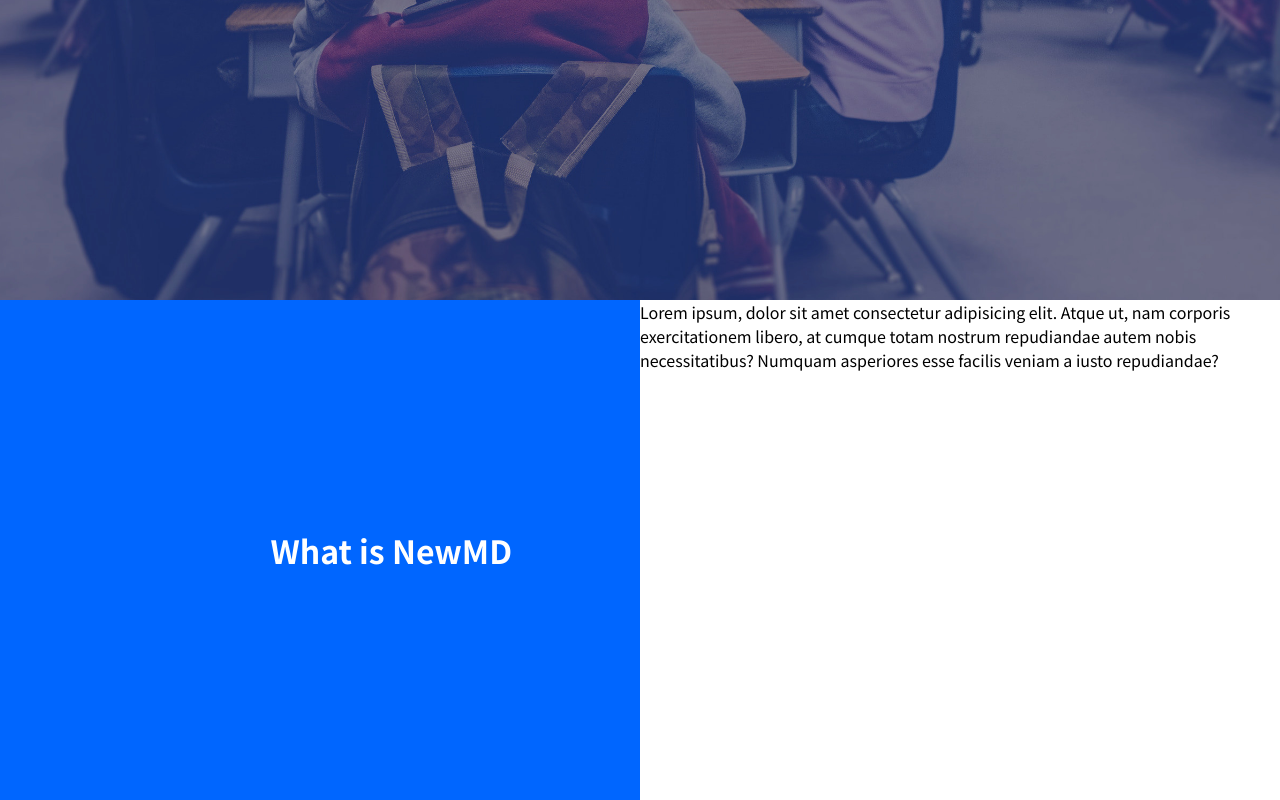
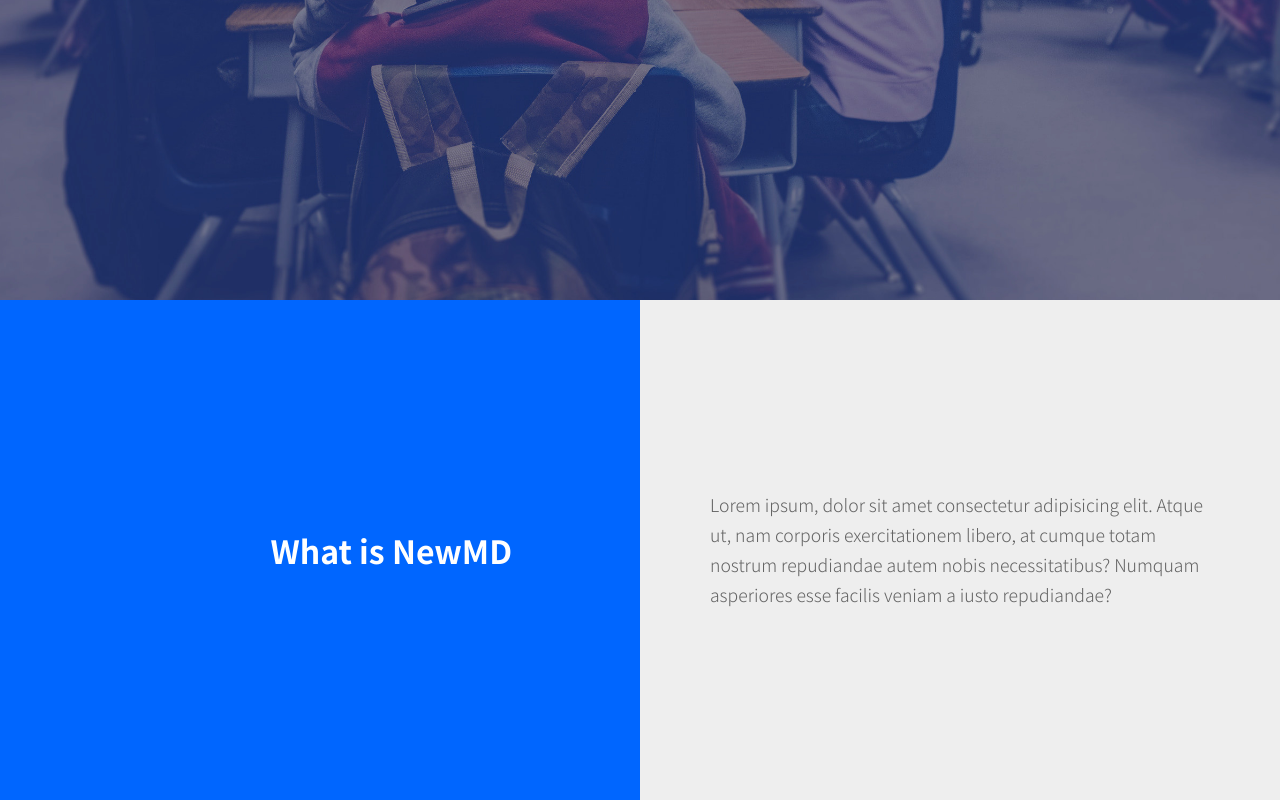
Before and after one commit to TakeUFlab/md-web, a Vue app: page / in a window 1280 px wide. Shown: the part 500-1300 px from the top of the page. Built offline with nearby package versions, Linux system fonts and the light colour scheme.

Commit message:
fix: content layout

```diff
--- a/src/pages/home/components/content.temp.vue
+++ b/src/pages/home/components/content.temp.vue
@@ -4,7 +4,9 @@
       <slot name="title"></slot>
     </div>
     <div class="description">
-      <slot name="description"></slot>
+      <p>
+        <slot name="description"></slot>
+      </p>
     </div>
   </div>
 </template>
@@ -34,6 +36,19 @@
   .description {
     width: 50%;
     height: inherit;
+    background-color: #eee;
+    display: flex;
+    flex-direction: row;
+    align-items: center;
+    justify-content: center;
+    padding: 20px;
+    p {
+      max-width: 500px;
+      line-height: 30px;
+      font-size: 1.1rem;
+      font-weight: 300;
+      color: #646464;
+    }
   }
   @include pad {
     flex-direction: column;
```
